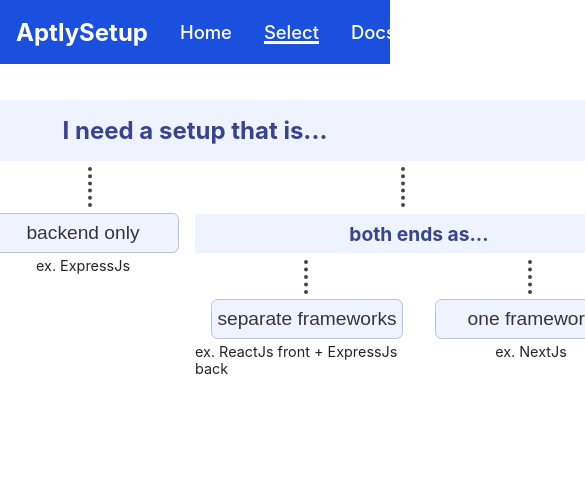
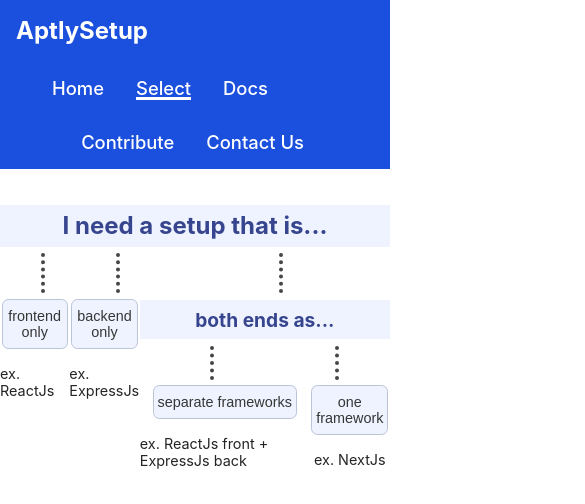
Before and after one commit to bogdan-brz/my-aptly-setup, a Next.js app: page /select in a window 390 px wide. Shown: the top 504 px of the page, 585 px wide, since content can reach past the window. Built offline with nearby package versions, Linux system fonts and the light colour scheme.

Commit message:
fixed get vs post api problem and added media query styling

```diff
--- a/components/layout/Navbar.module.css
+++ b/components/layout/Navbar.module.css
@@ -52,3 +52,11 @@
     text-decoration: underline;
     text-decoration-thickness: 3px;
 }
+
+@media (max-width: 760px) {
+    .navbar {
+        flex-direction: column;
+        align-items: flex-start;
+        height: fit-content;
+    }
+}
--- a/components/pages/contact/ContactPage.module.css
+++ b/components/pages/contact/ContactPage.module.css
@@ -59,3 +59,12 @@
     cursor: pointer;
     color: rgb(255, 255, 255);
 }
+
+@media (max-width: 900px) {
+    .form {
+        width: 90%;
+    }
+    .title {
+        margin: 2rem 1rem 2rem 1rem;
+    }
+}
--- a/components/pages/contribute/ContributePage.module.css
+++ b/components/pages/contribute/ContributePage.module.css
@@ -13,3 +13,9 @@
     font-weight: 300;
     margin: 3rem;
 }
+
+@media (max-width: 900px) {
+    .title {
+        margin: 2rem 1rem 2rem 1rem;
+    }
+}
--- a/components/pages/docs/ContributeForm.module.css
+++ b/components/pages/docs/ContributeForm.module.css
@@ -59,3 +59,9 @@
     color: rgb(49, 49, 49);
     font-size: 0.9rem;
 }
+
+@media (max-width: 900px) {
+    .form {
+        width: 90%;
+    }
+}
--- a/components/pages/docs/SideBar.module.css
+++ b/components/pages/docs/SideBar.module.css
@@ -55,7 +55,21 @@
     margin-left: 0.6rem;
 }
 
-/* .csSign {
-    color: grey;
-    font-weight: 200;
-} */
+@media (max-width: 500px) {
+    .sidebar {
+        margin-right: 1rem;
+        width: fit-content;
+    }
+    .title {
+        font-size: 1rem;
+    }
+    .subTitle {
+        font-size: 0.9rem;
+    }
+    .listLvl1 {
+        margin: 0.3rem;
+    }
+    .listLvl2 {
+        margin: 0.3rem;
+    }
+}
--- a/components/pages/home/HomePage.module.css
+++ b/components/pages/home/HomePage.module.css
@@ -124,3 +124,41 @@
     border-radius: 2px;
     width: 230px;
 }
+
+@media (max-width: 960px) {
+    .comparisonBlock {
+        flex-direction: column;
+        align-items: center;
+        width: fit-content;
+    }
+    .linkBlock {
+        width: fit-content;
+    }
+    .p1 {
+        width: fit-content;
+    }
+    .p2 {
+        width: 20rem;
+    }
+}
+
+@media (max-width: 560px) {
+    .page {
+        padding: 1rem 0 1rem 0;
+    }
+    .title {
+        padding: 0.5rem 3rem 0.5rem 3rem;
+        font-size: 1.9rem;
+        margin: 1rem 0 1.5rem 0;
+    }
+    .subtitle {
+        font-size: 1.5rem;
+        padding: 1rem 0.5rem 1rem 0.5rem;
+    }
+    .p1 {
+        margin: 1rem 0.5rem 1rem 0.5rem;
+    }
+    .p2 {
+        width: fit-content;
+    }
+}
--- a/components/pages/select/EndSelect.module.css
+++ b/components/pages/select/EndSelect.module.css
@@ -89,3 +89,21 @@
     font-size: 0.9rem;
     color: rgb(36, 36, 36);
 }
+
+@media (max-width: 900px) {
+    .button {
+        margin: 1rem 0.5rem 1rem 0.5rem;
+        font-size: 0.9rem;
+        width: fit-content;
+    }
+}
+
+@media (max-width: 560px) {
+    .button {
+        margin: 1rem 0.1rem 1rem 0.1rem;
+    }
+    .title,
+    .subtitle {
+        padding: 0.4rem 0.2rem 0.4rem 0.2rem;
+    }
+}
--- a/components/pages/select/SelectPage.module.css
+++ b/components/pages/select/SelectPage.module.css
@@ -49,3 +49,9 @@
 .explanationP {
     margin-bottom: 0.2rem;
 }
+
+@media (max-width: 560px) {
+    .page {
+        padding: 1rem 0 1rem 0;
+    }
+}
--- a/components/pages/select/arrows/Arrows.module.css
+++ b/components/pages/select/arrows/Arrows.module.css
@@ -45,3 +45,39 @@
 .notselected {
     border-top: 4px dotted rgb(188, 188, 188);
 }
+
+@media (max-width: 900px) {
+    .a1 {
+        left: 4%;
+    }
+    .a2 {
+        left: 24%;
+    }
+    .a3 {
+        left: 63%;
+    }
+    .a4 {
+        left: 24%;
+    }
+    .a5 {
+        left: 76%;
+    }
+}
+
+@media (max-width: 560px) {
+    .a1 {
+        left: 6%;
+    }
+    .a2 {
+        left: 25%;
+    }
+    .a3 {
+        left: 67%;
+    }
+    .a4 {
+        left: 22%;
+    }
+    .a5 {
+        left: 72%;
+    }
+}
--- a/pages/api/download.js
+++ b/pages/api/download.js
@@ -9,17 +9,14 @@ import {
 } from "../../utils/fsHelpers";
 
 const handler = async (req, res) => {
-    if (req.method == "POST") {
     const { setupid, separate, setupid1, setupid2 } = req.query;
-        console.log(req.query);
     const rand = Math.floor(Math.random() * 1000);
     if (separate) {
+        if (setupid1 == null || setupid2 == null) return res.redirect("/");
         const frontPath = findFolderDir(setupid1);
         const backPath = findFolderDir(setupid2);
         console.log(frontPath, backPath);
-            await makeDir(
-                `./public/package_upload/prep_area/${rand}/YourSetup`
-            );
+        await makeDir(`./public/package_upload/prep_area/${rand}/YourSetup`);
         await copyDir(
             frontPath,
             `./public/package_upload/prep_area/${rand}/YourSetup/client`
@@ -36,17 +33,13 @@ const handler = async (req, res) => {
             `./public/package_upload/prep_area/${rand}/frontandback.zip`,
             res,
             async () => {
-                    await cleanupDir(
-                        `./public/package_upload/prep_area/${rand}`
-                    );
+                await cleanupDir(`./public/package_upload/prep_area/${rand}`);
             }
         );
     } else {
+        if (setupid == null) return res.redirect("/");
         const packagePath = findPackageDir(setupid);
         await sendFileForDownload(packagePath, res, () => {});
-        }
-    } else {
-        res.redirect("/");
     }
 };
 
```
Also changed, not shown: components/pages/docs/DocsPage.js (+7 -6 lines), components/pages/docs/DocsPage.module.css (+7 -0 lines). Lines whose indentation alone changed are shown as unchanged.
